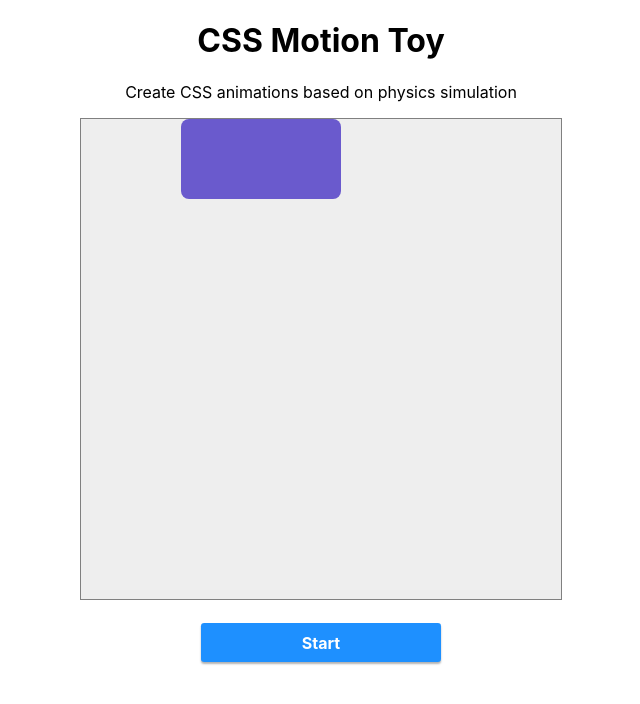
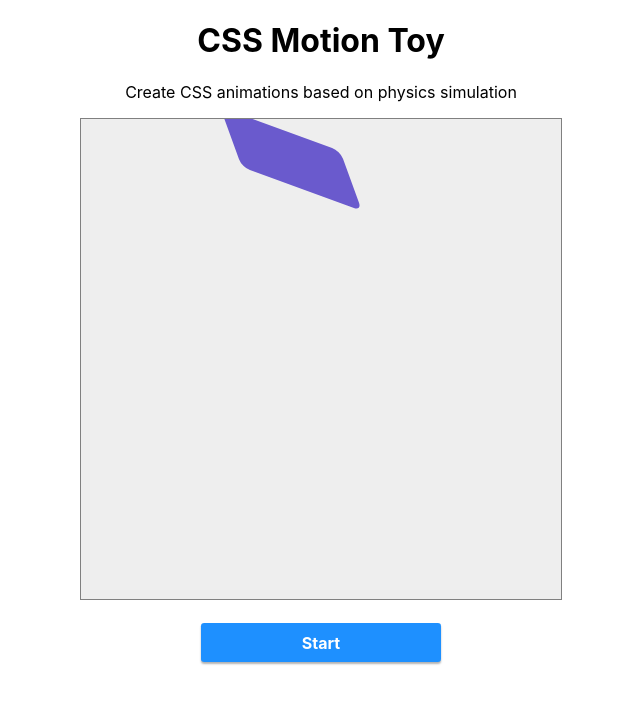
Before and after one commit to tomsoderlund/css-motion-toy, a React (Create React App) app: page / in a window 1280 px wide. Shown: the top 704 px of the page, without its empty margins (319-959 px from the left). Built offline with nearby package versions, Linux system fonts and the light colour scheme.

Commit message:
Black Hole etc

```diff
--- a/src/components/Simulator.js
+++ b/src/components/Simulator.js
@@ -15,21 +15,22 @@ const SimulatorContainer = styled.div`
 
 const TheBox = styled.div`
   position: absolute;
-  width: 20em;
-  height: 10em;
+  width: 15em;
+  height: 7.5em;
   background-color: slateblue;
   border-radius: 1em;
 `
 
 const TIMER_INTERVAL = 50
-
-const X = 0; const Y = 1; const ROTATION = 3; const OPACITY = 4
+const FRICTION = 0.1
+const SKEW = true
+const X = 0; const Y = 1; const Z = 2; const ROTATION = 3; const OPACITY = 4
 
 const physicsInitialState = {
   // X, Y, Z, rotation, opacity
-  position: [100, 0, 0, 0, 1],
-  speed: [0, 0, 0, 10, 0],
-  acceleration: [0, 2, 0, 0, 0]
+  position: [150, 10, 0, 0, 1],
+  speed: [20, 20, 0, 0, 0],
+  acceleration: [0, 0, 0, 0, 0]
 }
 
 const roundTo3decimals = value => Math.round(value * 1000) / 1000
@@ -37,11 +38,29 @@ const roundTo3decimals = value => Math.round(value * 1000) / 1000
 const getStyleProps = state => ({
   left: `${roundTo3decimals(state.position[X])}px`,
   top: `${roundTo3decimals(state.position[Y])}px`,
-  transform: `rotate(${roundTo3decimals(state.position[ROTATION])}deg)`,
+  transform: `scale(${roundTo3decimals(1 - (state.position[Z] || 0.001) / 500)})` +
+    ` rotate(${roundTo3decimals(state.position[ROTATION])}deg)` +
+    (SKEW ? ` skew(${roundTo3decimals(state.speed[X])}deg, ${roundTo3decimals(state.speed[Y])}deg)` : ''),
   opacity: roundTo3decimals(state.position[OPACITY])
 })
 
 const objectToCSS = obj => Object.keys(obj).reduce((result, key) => result + `${key}: ${obj[key]}; `, '')
+
+const applyRuleBounce = ({ dimension = Z, wallPosition = 250, position, speed, acceleration }) => {
+  if (position[dimension] > wallPosition) {
+    position[dimension] = wallPosition
+    speed[dimension] = -speed[dimension] * (1 - FRICTION)
+    speed[ROTATION] = -speed[ROTATION] * (1 - FRICTION)
+    position[ROTATION] = position[ROTATION] * (1 - FRICTION) // slow down to zero
+  }
+}
+
+const applyRuleBlackHole = ({ gravity = 0.01, holePosition = [150, 150], position, speed, acceleration }) => {
+  for (let dimension = X; dimension <= Z; dimension++) {
+    acceleration[dimension] = (holePosition[dimension] - position[dimension]) * gravity
+    speed[dimension] *= (1 - FRICTION / 10)
+  }
+}
 
 export default class Simulator extends Component {
   constructor (props) {
@@ -63,21 +82,20 @@ export default class Simulator extends Component {
 
   onTimerUpdate () {
     if (this.state.isRunning) {
+      const elapsedTime = Date.now() - this.state.timeStarted
       const position = this.state.position.slice()
       const speed = this.state.speed.slice()
       const acceleration = this.state.acceleration.slice()
+
+      // Rules
+      // applyRuleBounce({ elapsedTime, position, speed, acceleration })
+      applyRuleBlackHole({ elapsedTime, position, speed, acceleration })
+
+      // Update all dimensions
       for (let dim = 0; dim < position.length; dim++) {
         speed[dim] += acceleration[dim]
         position[dim] += speed[dim]
       }
-      // Bounce
-      if (position[Y] > 200) {
-        speed[Y] = -speed[Y] * 0.9
-        speed[ROTATION] = -speed[ROTATION] * 0.9
-        position[ROTATION] = position[ROTATION] * 0.9
-        position[Y] = 200
-      }
-      const elapsedTime = Date.now() - this.state.timeStarted
       this.setState({ position, speed, acceleration, elapsedTime })
       console.log(`${elapsedTime / 100}% { ${objectToCSS(getStyleProps({ position, speed, acceleration }))}}`)
     }
```
